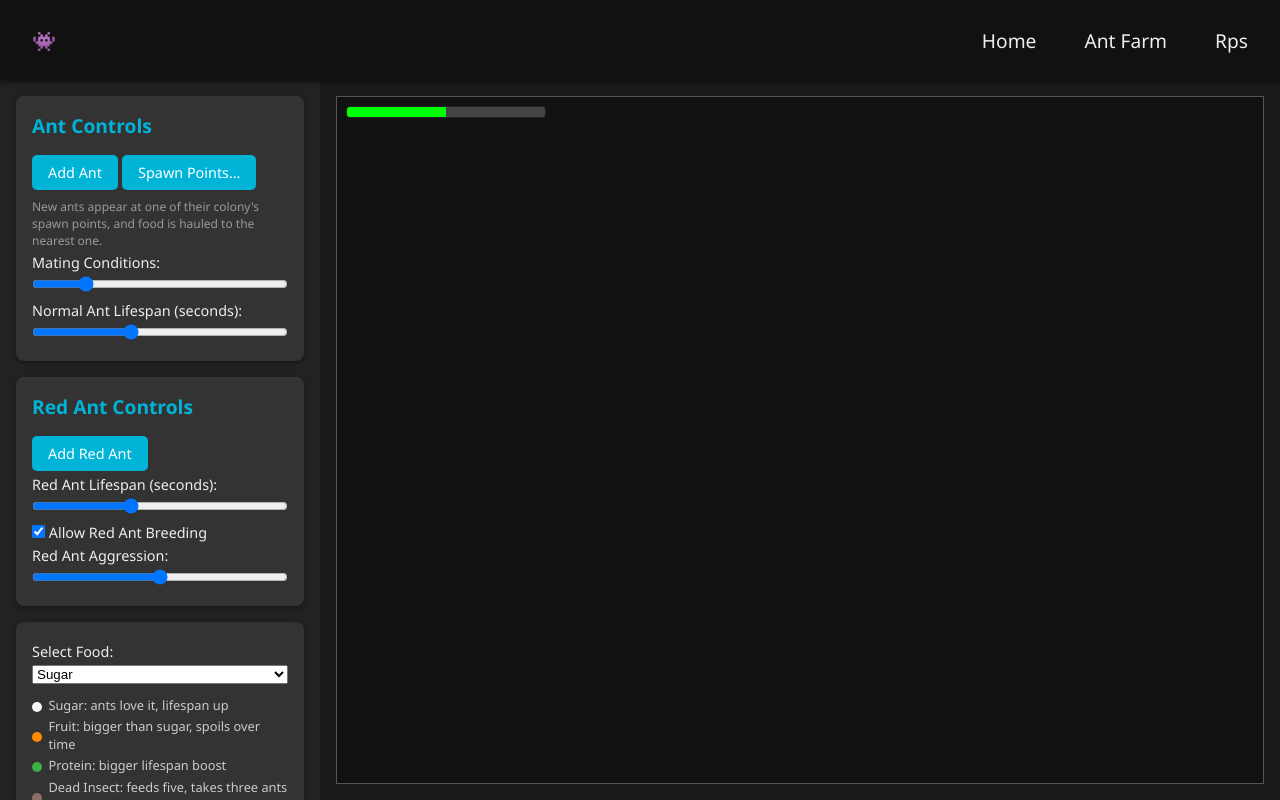
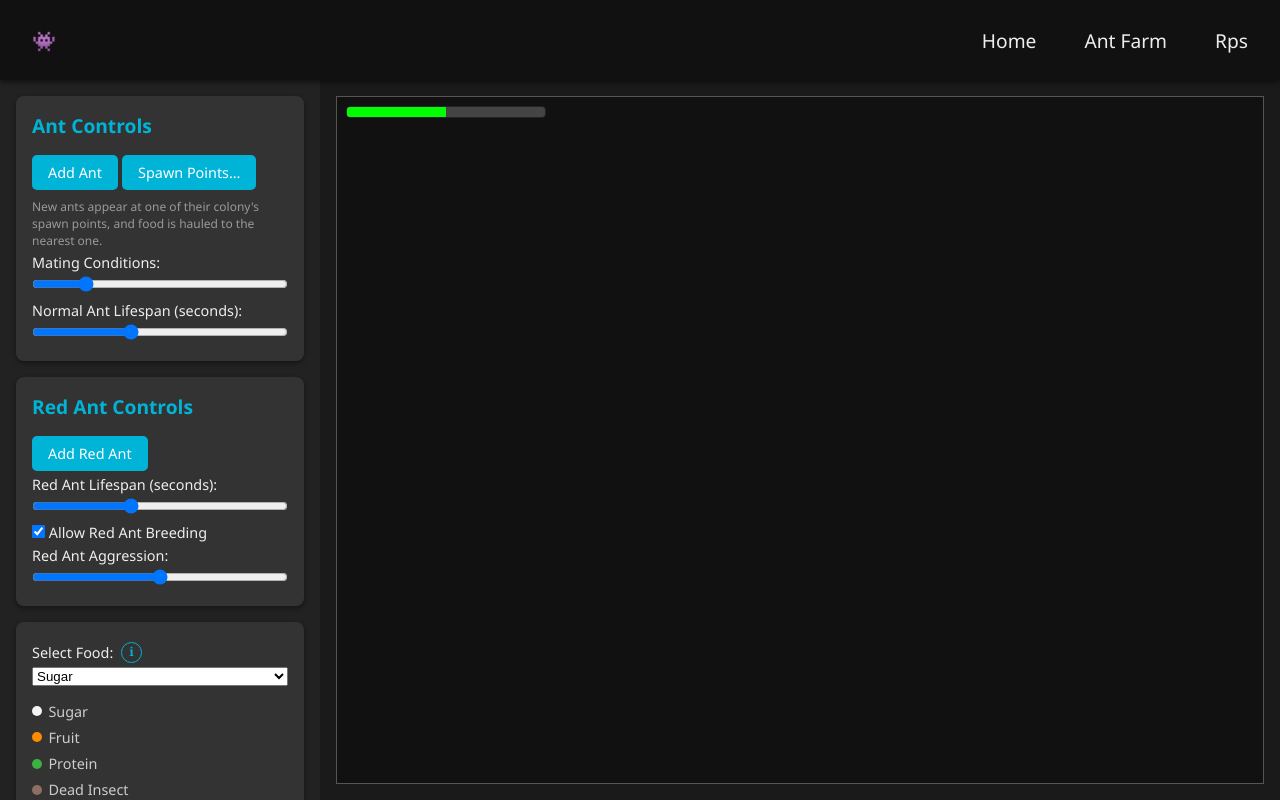
Before and after one commit to mapgie/static-site, a plain HTML site: page ant-farm.html in a window 1280 px wide. Drawn offline with Linux system fonts and the light colour scheme.

Commit message:
Hide what each food does behind an info toggle
The legend now lists only the food names. A small "i" button next to
"Select Food" reveals the effects for players who want the spoiler,
and hides them again on a second press. The decay slider readout no
longer names fruit; it reads "~40s per stage".

Co-Authored-By: Claude Fable 5.1 <noreply@anthropic.com>
Claude-Session: https://claude.ai/code/session_018Fy1w7vM6eA3drUzU5BMNw

```diff
--- a/ant-farm.css
+++ b/ant-farm.css
@@ -362,3 +362,32 @@ main.spawn-mode #antCanvas {
 main.spawn-mode #antCanvas.grabbing {
   cursor: grabbing;
 }
+
+/* --- Food info toggle (spoilers hidden by default) --- */
+.label-row {
+  display: flex;
+  align-items: center;
+  gap: 0.5rem;
+}
+.label-row label { margin-top: 0.25rem; }
+.controls-section .info-btn {
+  width: 1.3rem;
+  height: 1.3rem;
+  padding: 0;
+  margin: 0.25rem 0 0;
+  border: 1px solid #00b4d8;
+  border-radius: 50%;
+  background: transparent;
+  color: #00b4d8;
+  font: bold 0.75rem/1 Georgia, serif;
+  cursor: pointer;
+  flex-shrink: 0;
+}
+.controls-section .info-btn:hover,
+.controls-section .info-btn[aria-expanded="true"] {
+  background: #00b4d8;
+  color: #fff;
+}
+.legend .text    { display: inline; }
+.legend .spoiler { display: none; }
+.legend.revealed .spoiler { display: inline; }
--- a/ant-farm.html
+++ b/ant-farm.html
@@ -31,7 +31,10 @@
         <input type="range" id="red-aggression-slider" min="0" max="100" value="50">
       </div>
       <div class="controls-section">
-        <label for="food-type">Select Food:</label>
+        <div class="label-row">
+          <label for="food-type">Select Food:</label>
+          <button type="button" id="food-info" class="info-btn" aria-expanded="false" aria-controls="food-legend" title="Reveal what each food does (spoiler)">i</button>
+        </div>
         <select id="food-type">
           <option value="sugar">Sugar</option>
           <option value="fruit">Fruit</option>
@@ -40,13 +43,13 @@
           <option value="spoiled">Spoiled</option>
           <option value="poison">Poison</option>
         </select>
-        <ul class="legend">
-          <li><span class="swatch sugar"></span> Sugar: ants love it, lifespan up</li>
-          <li><span class="swatch fruit"></span> Fruit: bigger than sugar, spoils over time</li>
-          <li><span class="swatch protein"></span> Protein: bigger lifespan boost</li>
-          <li><span class="swatch insect"></span> Dead Insect: feeds five, takes three ants to haul</li>
-          <li><span class="swatch spoiled"></span> Spoiled: slows ants down, turns to poison</li>
-          <li><span class="swatch poison"></span> Poison: kills and spreads</li>
+        <ul id="food-legend" class="legend">
+          <li><span class="swatch sugar"></span><span class="text">Sugar<span class="spoiler">: ants love it, lifespan up</span></span></li>
+          <li><span class="swatch fruit"></span><span class="text">Fruit<span class="spoiler">: bigger than sugar, spoils over time</span></span></li>
+          <li><span class="swatch protein"></span><span class="text">Protein<span class="spoiler">: bigger lifespan boost</span></span></li>
+          <li><span class="swatch insect"></span><span class="text">Dead Insect<span class="spoiler">: feeds five, takes three ants to haul</span></span></li>
+          <li><span class="swatch spoiled"></span><span class="text">Spoiled<span class="spoiler">: slows ants down, turns to poison</span></span></li>
+          <li><span class="swatch poison"></span><span class="text">Poison<span class="spoiler">: kills and spreads</span></span></li>
         </ul>
         <label for="decay-slider">Food Decay Rate (<span id="decay-readout"></span>):</label>
         <input type="range" id="decay-slider" min="1" max="100" value="25">
--- a/ant-farm.js
+++ b/ant-farm.js
@@ -361,7 +361,7 @@ function readSettingsFromControls() {
 
 function updateDecayReadout() {
   const el = $('decay-readout');
-  if (el) el.textContent = `fruit spoils in ~${Math.round(decayStageMs() / 1000)}s`;
+  if (el) el.textContent = `~${Math.round(decayStageMs() / 1000)}s per stage`;
 }
 
 function writeSettingsToControls() {
@@ -383,6 +383,13 @@ function setupUI() {
   const on = (id, ev, fn) => $(id)?.addEventListener(ev, fn);
 
   on('thickness-slider', 'input', e => { penWidth = +e.target.value; });
+
+  // Food effects are a spoiler: hidden until the player asks
+  on('food-info', 'click', e => {
+    const open = $('food-legend').classList.toggle('revealed');
+    e.currentTarget.setAttribute('aria-expanded', String(open));
+    e.currentTarget.title = open ? 'Hide what each food does' : 'Reveal what each food does (spoiler)';
+  });
 
   on('add-ant', 'click', () => {
     if (countWhiteAnts() < MAX_WHITE_ANTS) {
```
